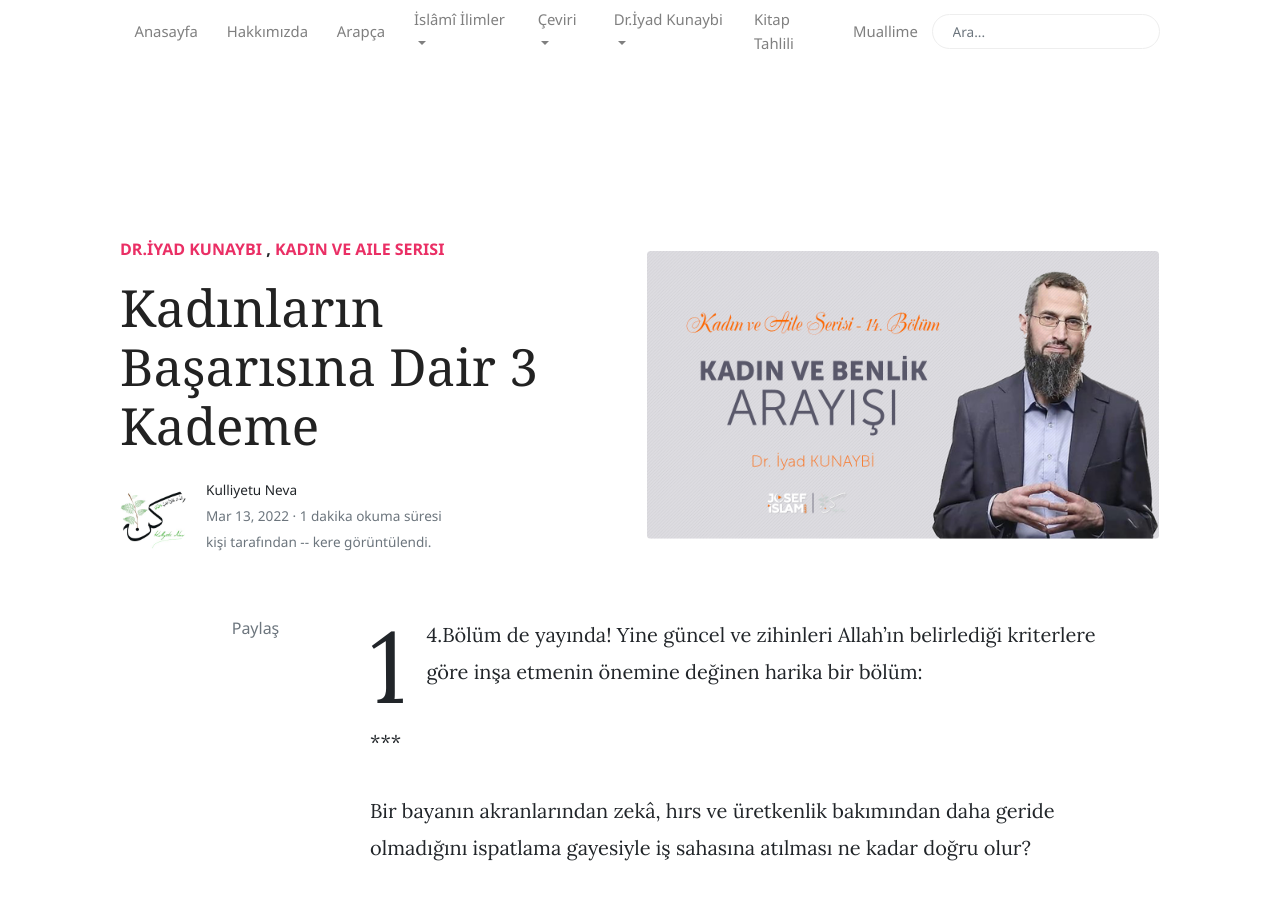
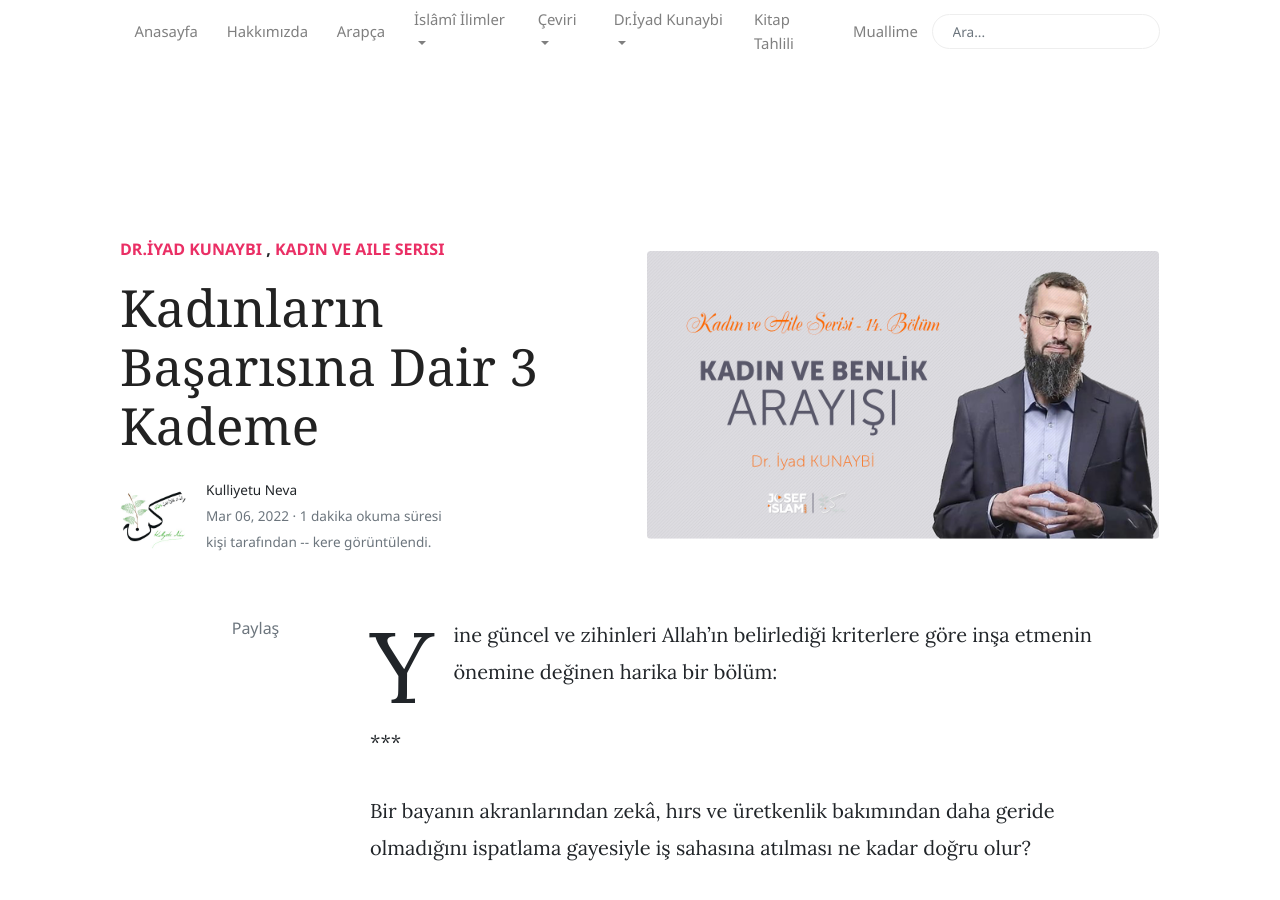
Before and after one commit to kulliyetuneva/website, a Jekyll site: the page built from _posts/2022-03-13-kadinlarin-basarisina-dair-3-kademe.md, in a window 1280 px wide and 900 px high. Built offline with Jekyll 4.4.1, drawn with Linux system fonts in a browser that asks for light colours; nearby versions of some CDN libraries; comment, search, counter and statistics services are not loaded.

Commit message:
Update Yazı “2022-03-13-kadinlarin-basarisina-dair-3-kademe”

```diff
--- a/_posts/2022-03-13-kadinlarin-basarisina-dair-3-kademe.md
+++ b/_posts/2022-03-13-kadinlarin-basarisina-dair-3-kademe.md
@@ -13,7 +13,7 @@
 ---
 <!--StartFragment-->
 
-14.Bölüm de yayında! Yine güncel ve zihinleri Allah'ın belirlediği kriterlere göre inşa etmenin önemine değinen harika bir bölüm:
+Yine güncel ve zihinleri Allah'ın belirlediği kriterlere göre inşa etmenin önemine değinen harika bir bölüm:
 
 \*\**
 
@@ -47,8 +47,6 @@
 
 [\#kadınserisi](https://www.facebook.com/hashtag/kad%C4%B1nserisi?__eep__=6&__cft__[0]=AZXamhHMi6fqhhqmK73xEcKH7iNDXkfLAt4idJiRWHCetdQRHlWsMwBrz88HzPJ0odCuiUgPYmSpYQ7JR6Lcpi79izRMXa716ZW4PckOQQY5vaN_3ObmV8STzBjczOBv7no&__tn__=*NK-R) [\#iyadkunaybi](https://www.facebook.com/hashtag/iyadkunaybi?__eep__=6&__cft__[0]=AZXamhHMi6fqhhqmK73xEcKH7iNDXkfLAt4idJiRWHCetdQRHlWsMwBrz88HzPJ0odCuiUgPYmSpYQ7JR6Lcpi79izRMXa716ZW4PckOQQY5vaN_3ObmV8STzBjczOBv7no&__tn__=*NK-R)
 
-
-
 **Bölümün Tamamını İzlemek için:**
 
 {% youtube https://youtu.be/g-vlBoavYow %}
```
Also changed, not shown: other parts of _posts/2022-03-13-kadinlarin-basarisina-dair-3-kademe.md (+1 -1 lines).
